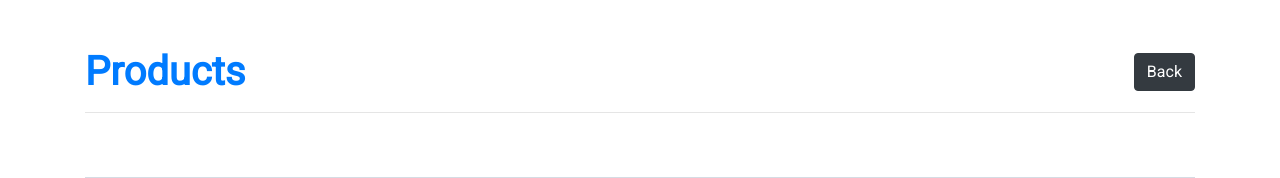
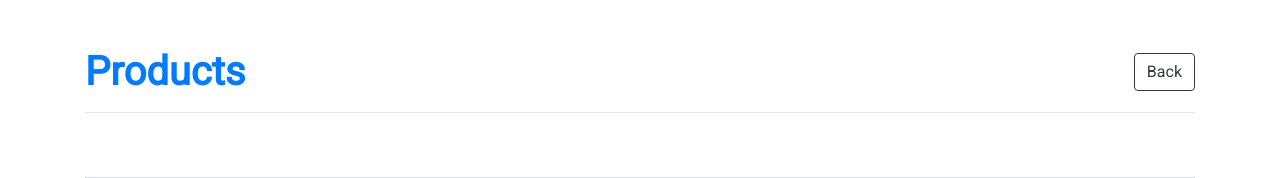
Before and after one commit to rooneyrulz/django_pyshop, a Django app: page /product/details/1/ in a window 1280 px wide. Shown: the part 144-322 px from the top of the page. Run offline with Django 3.2, Linux system fonts and the light colour scheme; tables that the repository leaves empty hold one stand-in row (values such as "Sample post"); grey boxes marked "Sample" are stand-in pictures; some libraries are stand-ins or nearby versions.

Commit message:
changed some styles

```diff
--- a/src/product/templates/product/product_auth_list.html
+++ b/src/product/templates/product/product_auth_list.html
@@ -23,7 +23,7 @@
 					</div>
 					{% if product.provider.id == request.user.id %}
 						<div class="card-footer">
-							<a class="btn btn-danger" href="{{product.get_delete_url}}">Delete</a>
+							<a class="btn btn-outline-danger" href="{{product.get_delete_url}}">Delete</a>
 						</div>
 					{% endif %}
 				</div>
--- a/src/product/templates/product/product_create.html
+++ b/src/product/templates/product/product_create.html
@@ -1,4 +1,6 @@
 {% extends 'base.html' %}
+
+{% load crispy_forms_tags %}
 
 {% block content %}
 	<h1 style="font-weight: bold;" class="text-primary">Publish Product</h1>
@@ -6,7 +8,7 @@
 	<br>
 	<form method="POST" enctype="multipart/form-data">
 		{% csrf_token %}
-		{{ form.as_p }}
-		<button class="btn btn-primary btn-lg" type="submit">Publish</button>
+		{{ form|crispy }}
+		<button class="btn btn-outline-primary btn-lg" type="submit">Publish</button>
 	</form>
 {% endblock %}
--- a/src/product/templates/product/product_delete.html
+++ b/src/product/templates/product/product_delete.html
@@ -14,8 +14,8 @@
 			</div>
 			<div class="card-footer">
 				<div class="btn-group">
-					<button type="submit" class="btn btn-danger">Yes</button>
-					<a type="button" class="btn btn-dark" href="{{product.get_absolute_url}}">No</a>
+					<button type="submit" class="btn btn-outline-danger">Yes</button>
+					<a type="button" class="btn btn-outline-dark" href="{{product.get_absolute_url}}">No</a>
 				</div>
 			</div>
 		</div>
--- a/src/product/templates/product/product_details.html
+++ b/src/product/templates/product/product_details.html
@@ -4,9 +4,9 @@
 	<div class="product-details-header">
 		<h1 style="font-weight: bold;" class="text-primary m-0">Products</h1>
 		<div class="btn-group">
-			<a class="btn btn-dark" href="/product">Back</a>
+			<a class="btn btn-outline-dark" href="/product">Back</a>
 			{% if product.provider.id == request.user.id %}
-				<a class="btn btn-primary" href="{{product.get_edit_url}}">Edit</a>
+				<a class="btn btn-outline-primary" href="{{product.get_edit_url}}">Edit</a>
 			{% endif %}
 		</div>
 	</div>
--- a/src/product/templates/product/product_edit.html
+++ b/src/product/templates/product/product_edit.html
@@ -9,7 +9,7 @@
 			<form method="POST" action="." enctype="multipart/form-data">
 				{% csrf_token %}
 				{{ form.as_p }}
-				<button type="submit" class="btn btn-primary bn-lg">Update</button>
+				<button type="submit" class="btn btn-outline-primary bn-lg">Update</button>
 			</form>
 		</div>
 	</div>
--- a/src/product/templates/product/product_list.html
+++ b/src/product/templates/product/product_list.html
@@ -25,7 +25,7 @@
 									{{ product.date | date:"F d, Y" }}
 								</small>
 							</p>
-							<a href="{{product.get_absolute_url}}" class="btn btn-primary">Details</a>
+							<a href="{{product.get_absolute_url}}" class="btn btn-outline-primary">Details</a>
 						</div>
 					</div>
 				</div>
--- a/src/users/forms.py
+++ b/src/users/forms.py
@@ -4,7 +4,6 @@ from django import forms
 
 class RegisterForm(UserCreationForm):
 	# username = forms.CharField(
-	# 	required=True,
 	# 	widget=forms.TextInput(
 	# 		attrs={
 	# 			'class': 'form-control form-control-lg',
@@ -14,7 +13,6 @@ class RegisterForm(UserCreationForm):
 	# )
 
 	# email = forms.EmailField(
-	# 	required=True,
 	# 	widget=forms.TextInput(
 	# 		attrs={
 	# 			'type': 'email',
@@ -25,7 +23,6 @@ class RegisterForm(UserCreationForm):
 	# )
 
 	# password1 = forms.CharField(
-	# 	required=True,
 	# 	widget=forms.TextInput(
 	# 		attrs={
 	# 			'type': 'password',
@@ -36,7 +33,6 @@ class RegisterForm(UserCreationForm):
 	# )
 
 	# password2 = forms.CharField(
-	# 	required=True,
 	# 	widget=forms.TextInput(
 	# 		attrs={
 	# 			'type': 'password',
```
